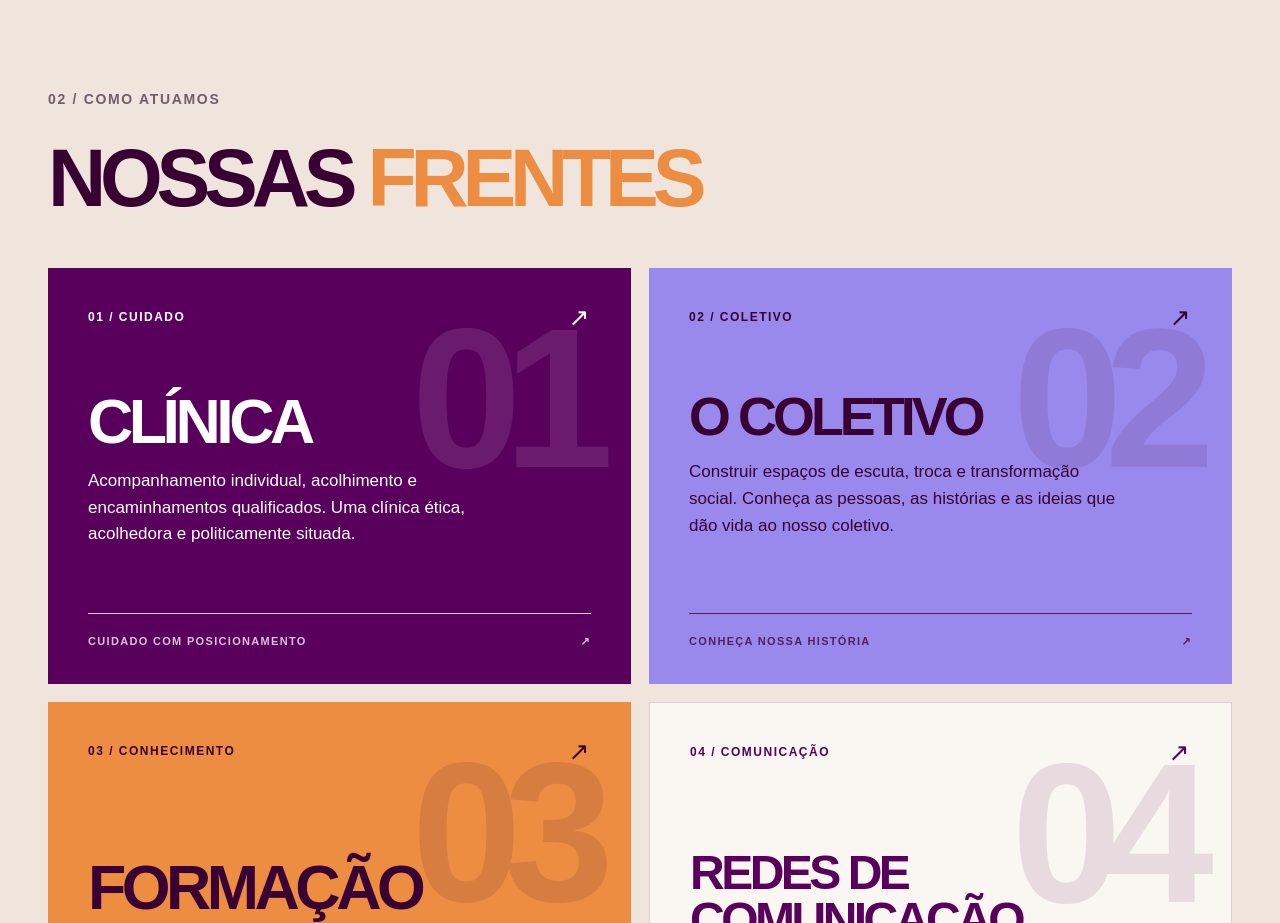
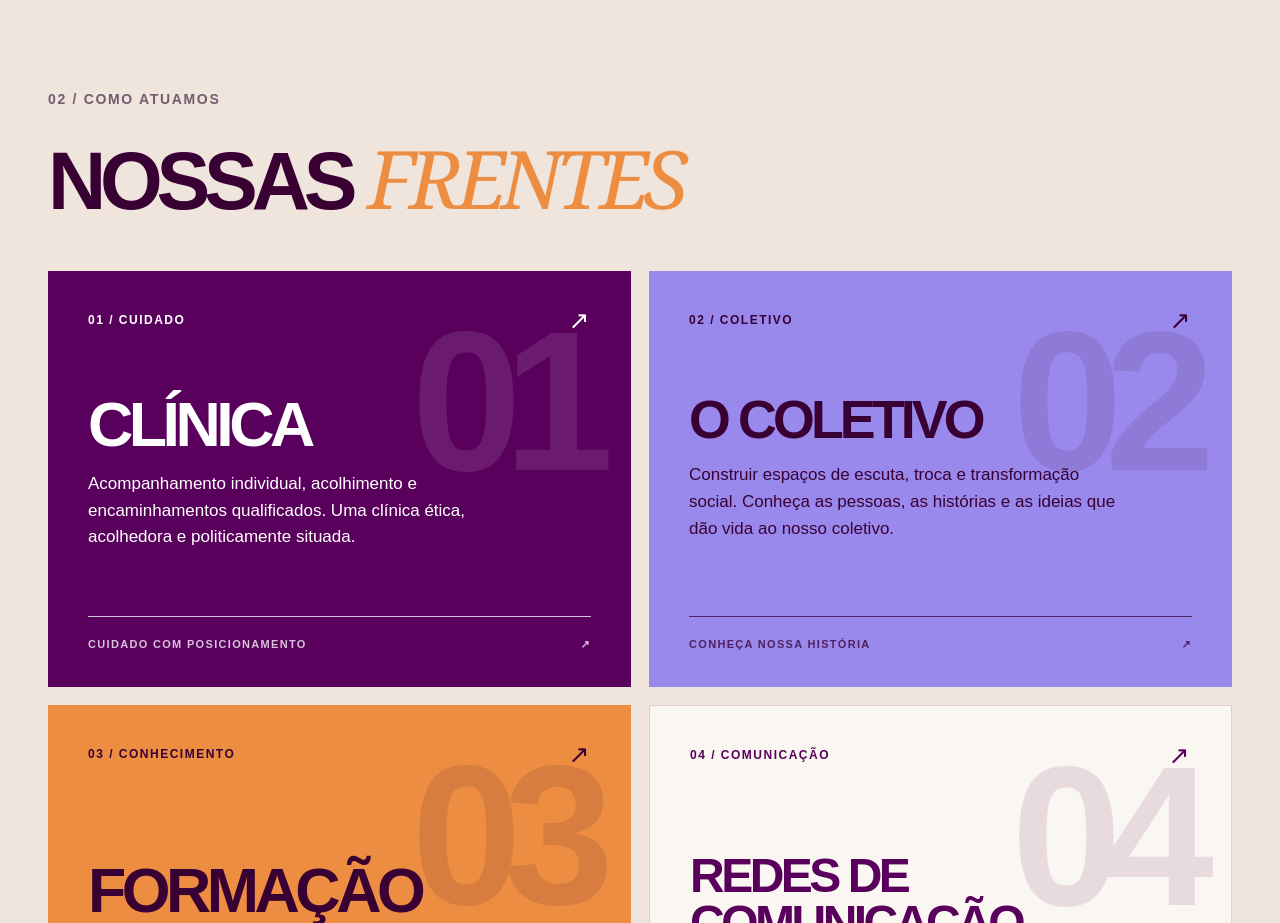
Before and after one commit to pscfredteixeira/psicaotica, a plain HTML site: page index.html in a window 1280 px wide. Shown: the part 840-1763 px from the top of the page. Drawn offline with Linux system fonts and the light colour scheme.

Commit message:
Aplica tipografia itálica de caminhos à palavra FRENTES na home

```diff
--- a/assets/style.css
+++ b/assets/style.css
@@ -128,7 +128,7 @@ html{scroll-behavior:smooth}body{min-height:100vh}body a:focus-visible,body butt
 .axes-home .axes-head{margin-bottom:50px;align-items:end}
 .axes-home .axes-heading-block .eyebrow{margin:0 0 29px}
 .axes-home .axes-heading{font-size:clamp(56px,6.3vw,103px);line-height:.97;letter-spacing:-.077em;margin:0;color:var(--deep)}
-.axes-home .axes-heading span{color:var(--coral)}
+.axes-home .axes-heading span{color:var(--coral);font-family:Georgia,'Times New Roman',serif;font-style:italic;font-weight:400;letter-spacing:-.075em;text-transform:none}
 .axes-home .axes-head>p{max-width:300px;color:#725d6f;font-size:15px;line-height:1.65;margin:0 2px 14px}
 .axes-home .axes-grid{gap:18px}
 .axes-home .axis{min-height:416px;padding:35px 40px 36px}
```
